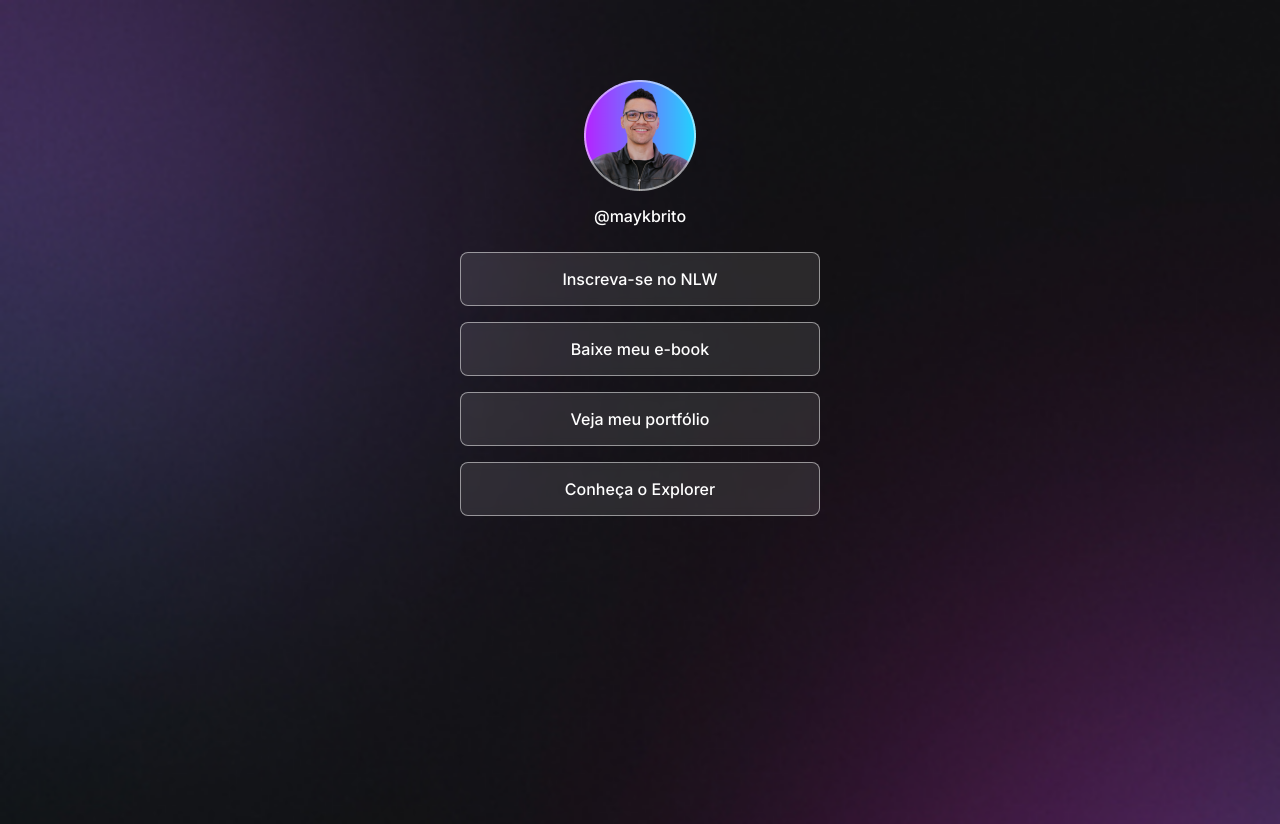
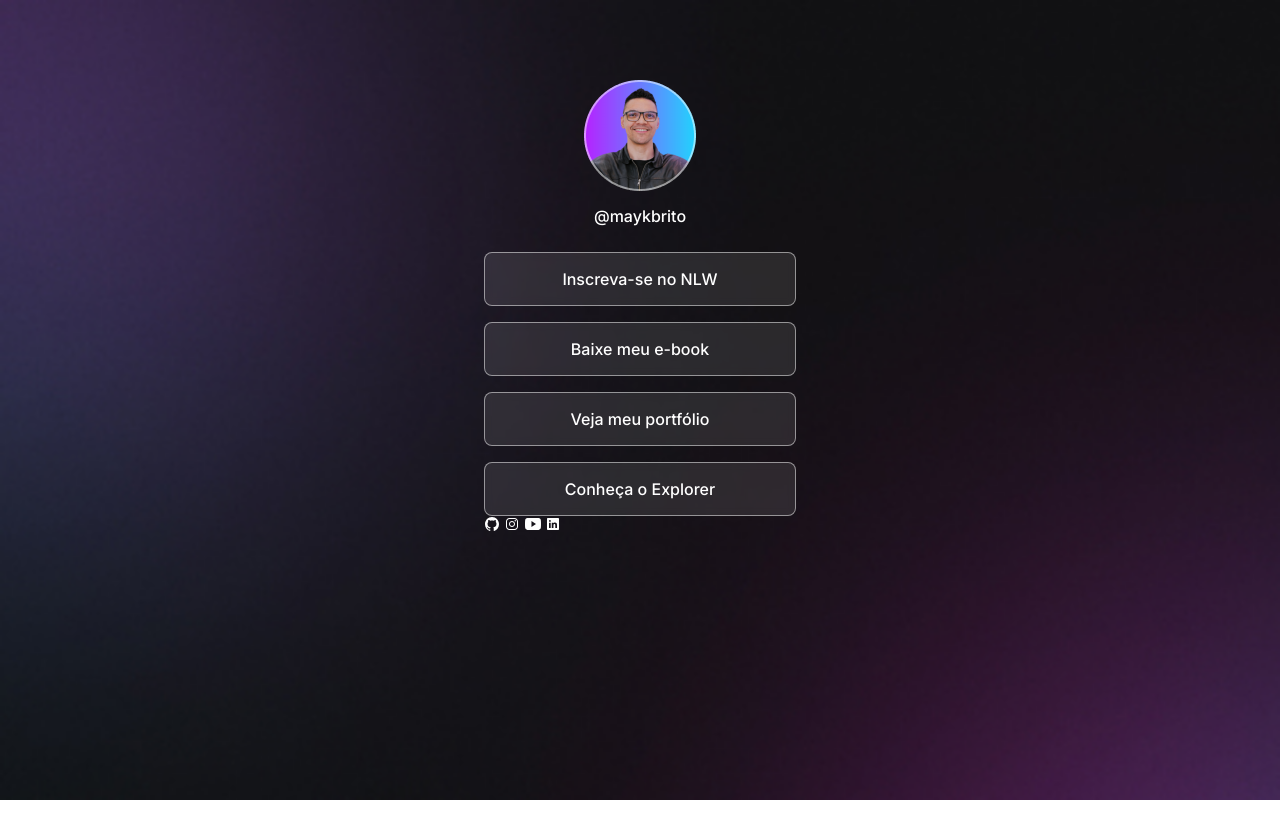
Before and after one commit to pedroGermano/explorer-devlinks, a plain HTML site: page index.html in a window 1280 px wide. After the commit the page ends 800 px from the top, so only its background shows below. Drawn offline with nearby package versions, Linux system fonts and the light colour scheme.

Commit message:
icon social start

```diff
--- a/css/main.css
+++ b/css/main.css
@@ -15,8 +15,8 @@ body * {
 
 #container{
   width: 22.5rem;
-  height: 44.5rem;
-  margin:  56px auto;
+  margin:  56px auto 0;
+  padding: 0 24px;
 }
 
 #profile{
--- a/index.html
+++ b/index.html
@@ -24,6 +24,13 @@
         <li><a href="#" target="_blank">Veja meu portfólio</a></li>
         <li><a href="#" target="_blank">Conheça o Explorer</a></li>
       </ul>
+      <div id="social-links">
+        <ion-icon name="logo-github"></ion-icon>
+        <ion-icon name="logo-instagram"></ion-icon>
+        <ion-icon name="logo-youtube"></ion-icon>
+        <ion-icon name="logo-linkedin"></ion-icon>
+      </div>
     </section>
+    <script src="https://unpkg.com/ionicons@4.5.10-0/dist/ionicons.js"></script>
   </body>
 </html>
```
